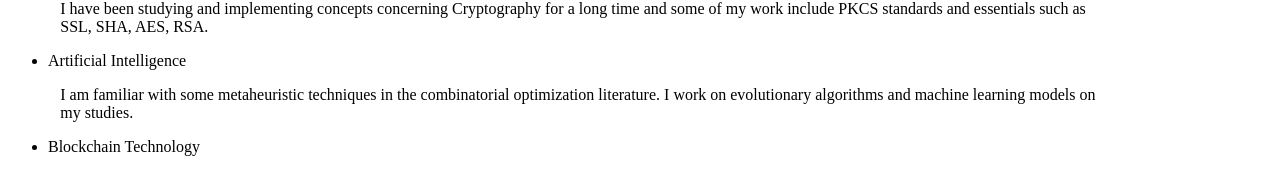
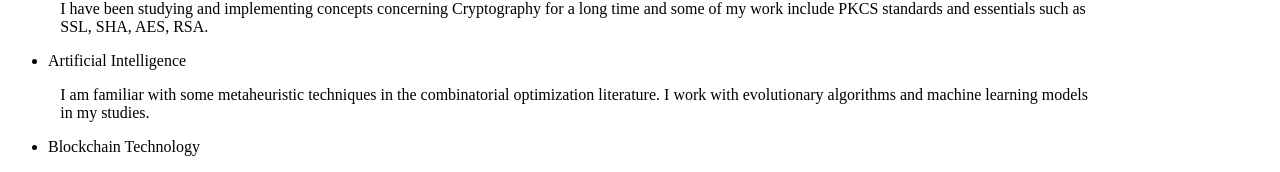
Before and after one commit to berkkirtay/berkkirtay.github.io, a React (Create React App) app: page / in a window 1280 px wide. Shown: the part 1457-1629 px from the top of the page. Built offline with nearby package versions, Linux system fonts and the light colour scheme; the HTML template or start-up script is replaced by a standard one.

Commit message:
correction

```diff
--- a/src/components/Home.js
+++ b/src/components/Home.js
@@ -33,7 +33,7 @@ const Home = () => {
                     <p style={pStyle}>I have been studying and implementing concepts concerning Cryptography for a long time and some of my work include PKCS standards and essentials such as SSL, SHA, AES, RSA. </p>
 
                     <li >Artificial Intelligence</li>
-                    <p style={pStyle}>I am familiar with some metaheuristic techniques in the combinatorial optimization literature. I work on evolutionary algorithms and machine learning models on my studies. </p>
+                    <p style={pStyle}>I am familiar with some metaheuristic techniques in the combinatorial optimization literature. I work with evolutionary algorithms and machine learning models in my studies. </p>
 
                     <li>Blockchain Technology</li>
                     <p style={pStyle}>I am interested in blockchain and web3. I developed some basic applications of blockchain and decentralized transaction systems. I also work on decentralized apps.</p>
```
